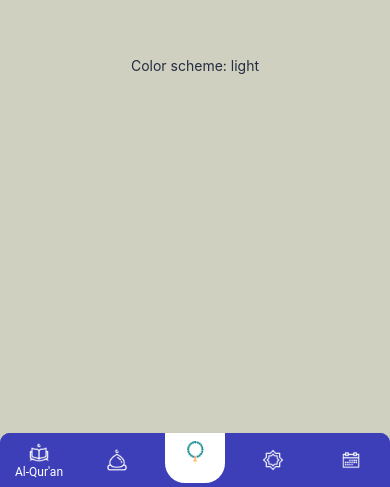
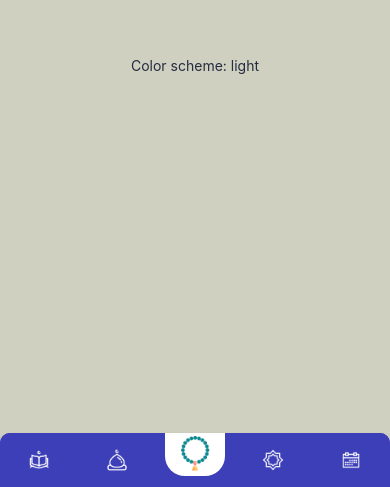
Before and after one commit to fahmialfareza/dzikir-app, a React Native app: screen / in a window 390 px wide. Shown: the part 357-844 px from the top of the page. Built offline with nearby package versions, Linux system fonts and the light colour scheme; what expo-sqlite would draw is missing.

Commit message:
Material Buttom added

```diff
--- a/navigations/TabNavigator.tsx
+++ b/navigations/TabNavigator.tsx
@@ -34,6 +34,7 @@ const TabNavigator = () => {
       inactiveColor="#FFF"
       activeColor="#FFF"
       labeled={true}
+      initialRouteName="Home"
     >
       <Tab.Screen
         name="Al-Qur'an"
@@ -91,8 +92,9 @@ const TabNavigator = () => {
                 resizeMode="contain"
                 fadeDuration={0}
                 style={{
-                  width: 24,
-                  height: 24,
+                  width: 40,
+                  height: 40,
+                  top: 10,
                 }}
               />
             </View>
```
